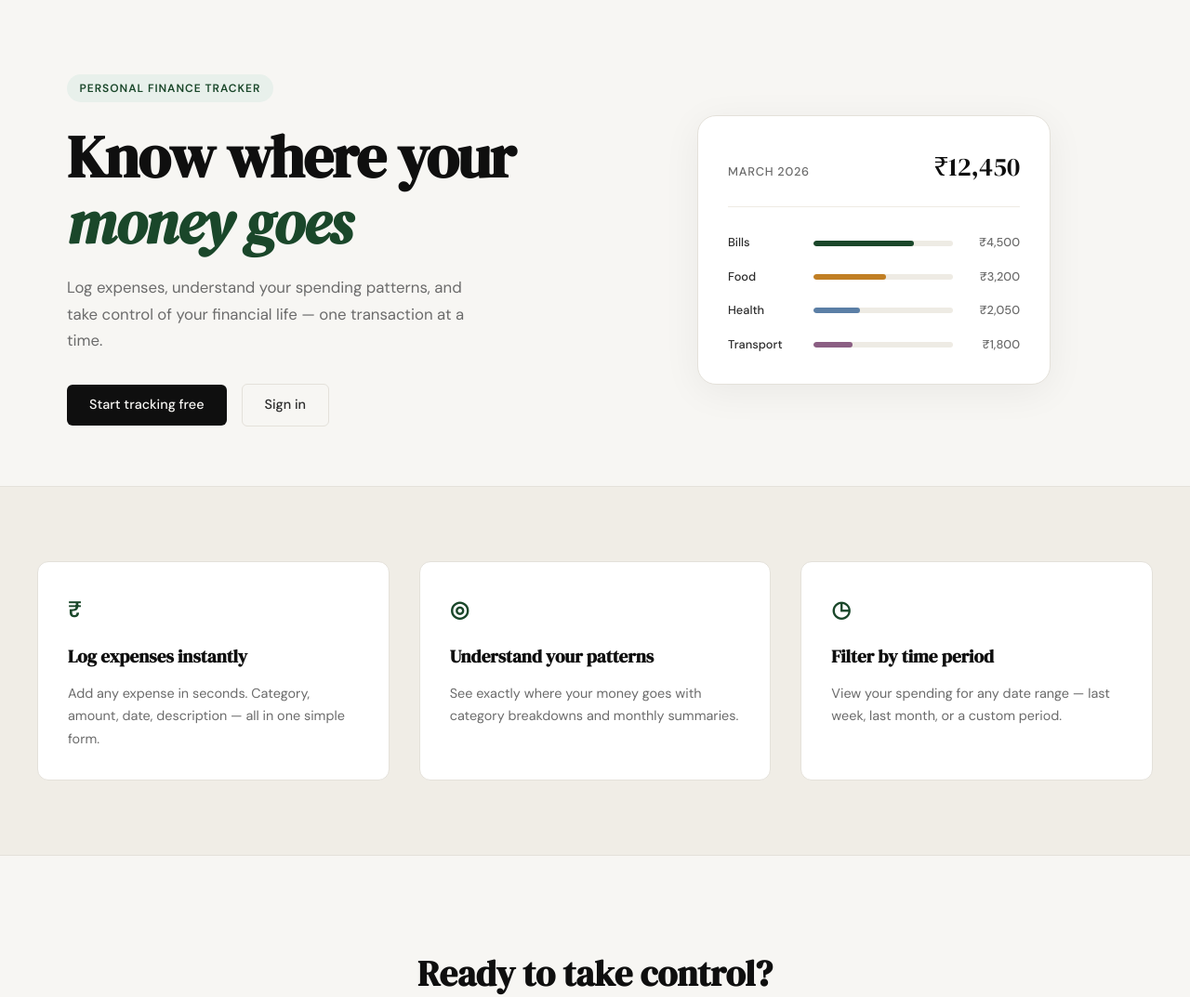
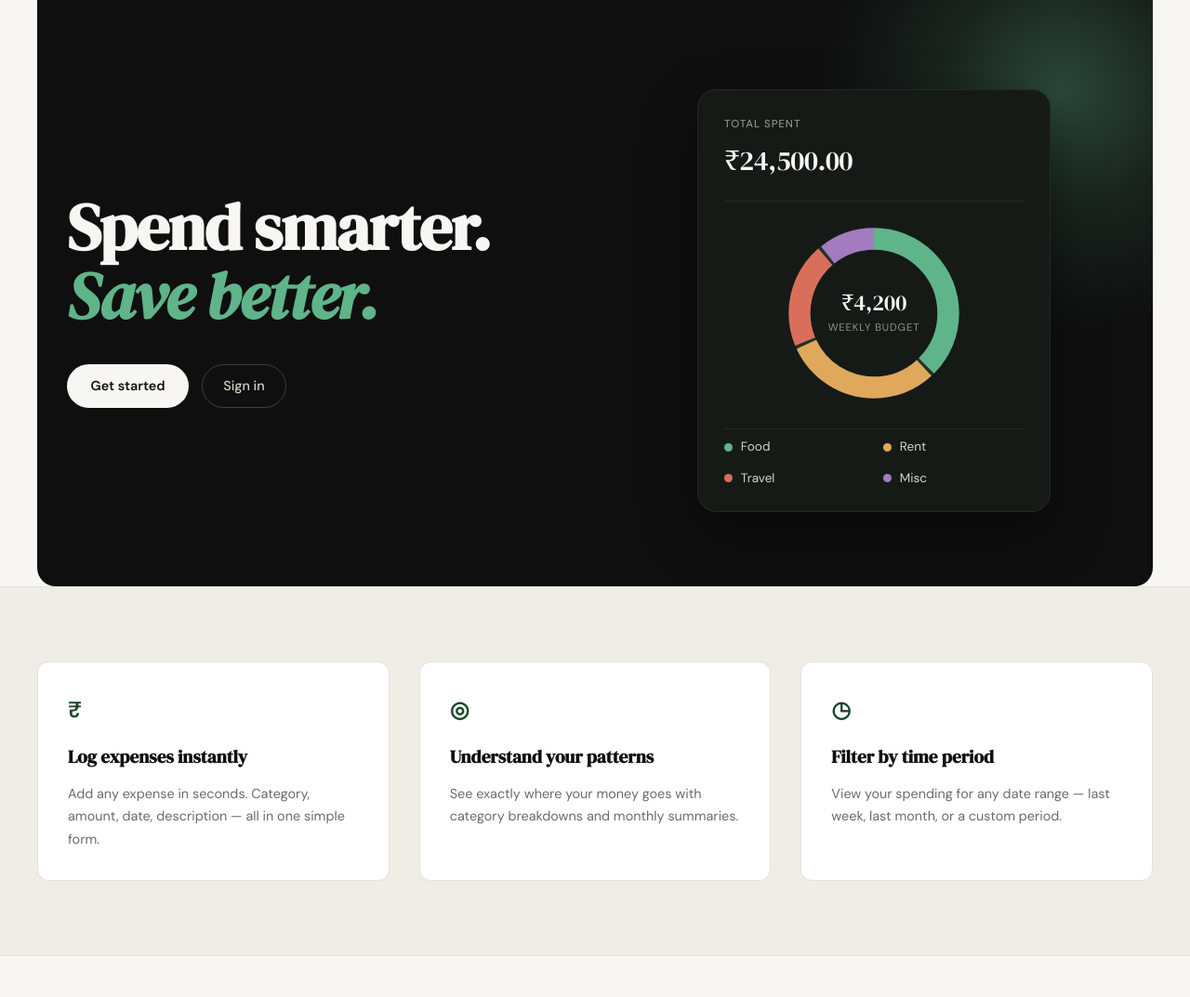
Before and after one commit to Ganesh2992/spendly, a Flask app: page / in a window 1280 px wide. Shown: the part 61-1134 px from the top of the page at 93% size. Run offline with Flask 3, Linux system fonts and the light colour scheme.

```diff
--- a/static/css/style.css
+++ b/static/css/style.css
@@ -124,54 +124,85 @@ a { color: inherit; text-decoration: none; }
 /* ------------------------------------------------------------------ */
 
 .hero {
-    padding: 5rem 2rem 4rem;
+    position: relative;
+    padding: 6rem 2rem 5rem;
     display: grid;
     grid-template-columns: 1fr 1fr;
     gap: 4rem;
     align-items: center;
     max-width: var(--max-width);
     margin: 0 auto;
+    background: var(--ink);
+    color: #f4f1ea;
+    overflow: hidden;
+    border-radius: 0 0 var(--radius-lg) var(--radius-lg);
 }
 
-.hero-badge {
-    display: inline-block;
-    background: var(--accent-light);
-    color: var(--accent);
-    font-size: 0.75rem;
-    font-weight: 600;
-    letter-spacing: 0.08em;
-    text-transform: uppercase;
-    padding: 0.35rem 0.85rem;
-    border-radius: 999px;
-    margin-bottom: 1.5rem;
+.hero::before {
+    content: "";
+    position: absolute;
+    top: -160px;
+    right: -160px;
+    width: 520px;
+    height: 520px;
+    background: radial-gradient(circle at center,
+                rgba(95, 180, 138, 0.35) 0%,
+                rgba(95, 180, 138, 0.12) 35%,
+                rgba(95, 180, 138, 0) 70%);
+    pointer-events: none;
+}
+
+.hero-inner {
+    position: relative;
+    z-index: 1;
 }
 
 .hero-title {
     font-family: var(--font-display);
-    font-size: clamp(2.5rem, 5vw, 4rem);
-    line-height: 1.1;
+    font-size: clamp(2.75rem, 5.5vw, 4.5rem);
+    line-height: 1.05;
     letter-spacing: -0.02em;
-    color: var(--ink);
-    margin-bottom: 1.25rem;
+    color: #f7f6f3;
+    margin-bottom: 2.25rem;
 }
 
 .hero-title em {
     font-style: italic;
-    color: var(--accent);
-}
-
-.hero-subtitle {
-    font-size: 1.05rem;
-    color: var(--ink-muted);
-    line-height: 1.7;
-    max-width: 460px;
-    margin-bottom: 2rem;
+    color: #5fb48a;
 }
 
 .hero-actions {
+    position: relative;
+    z-index: 1;
     display: flex;
-    gap: 1rem;
+    gap: 0.85rem;
     align-items: center;
+}
+
+.hero .btn-primary {
+    background: #f7f6f3;
+    color: var(--ink);
+    padding: 0.75rem 1.6rem;
+    border-radius: 999px;
+    font-weight: 600;
+}
+
+.hero .btn-primary:hover {
+    background: #5fb48a;
+    color: var(--ink);
+}
+
+.hero .btn-ghost {
+    background: transparent;
+    color: #d6d2c7;
+    padding: 0.7rem 1.4rem;
+    border-radius: 999px;
+    border: 1px solid rgba(247, 246, 243, 0.2);
+}
+
+.hero .btn-ghost:hover {
+    border-color: rgba(247, 246, 243, 0.5);
+    color: #f7f6f3;
 }
 
 /* ------------------------------------------------------------------ */
@@ -179,82 +210,118 @@ a { color: inherit; text-decoration: none; }
 /* ------------------------------------------------------------------ */
 
 .hero-visual {
+    position: relative;
+    z-index: 1;
     display: flex;
     justify-content: center;
 }
 
 .mock-card {
-    background: var(--paper-card);
-    border: 1px solid var(--border);
+    background: #161a17;
+    border: 1px solid #232927;
     border-radius: var(--radius-lg);
-    padding: 2rem;
+    padding: 1.75rem 1.75rem 1.5rem;
     width: 100%;
     max-width: 380px;
-    box-shadow: 0 8px 40px rgba(0,0,0,0.06);
+    box-shadow: 0 24px 60px rgba(0, 0, 0, 0.45);
 }
 
 .mock-card-header {
     display: flex;
-    justify-content: space-between;
-    align-items: baseline;
-    margin-bottom: 1.75rem;
+    flex-direction: column;
+    gap: 0.35rem;
+    margin-bottom: 1.25rem;
     padding-bottom: 1.25rem;
-    border-bottom: 1px solid var(--border-soft);
+    border-bottom: 1px solid #232927;
 }
 
 .mock-label {
-    font-size: 0.8rem;
+    font-size: 0.72rem;
     font-weight: 500;
-    color: var(--ink-muted);
+    color: #8a948f;
     text-transform: uppercase;
-    letter-spacing: 0.06em;
+    letter-spacing: 0.08em;
 }
 
 .mock-total {
     font-family: var(--font-display);
-    font-size: 1.75rem;
-    color: var(--ink);
+    font-size: 1.85rem;
+    color: #f7f6f3;
+    letter-spacing: -0.01em;
 }
 
-.mock-bars { display: flex; flex-direction: column; gap: 1rem; }
-
-.mock-bar-row {
-    display: grid;
-    grid-template-columns: 80px 1fr 60px;
-    align-items: center;
-    gap: 0.75rem;
+.donut-wrap {
+    position: relative;
+    width: 200px;
+    height: 200px;
+    margin: 0.5rem auto 1.5rem;
 }
 
-.mock-cat {
-    font-size: 0.8rem;
-    font-weight: 500;
-    color: var(--ink-soft);
+.donut {
+    width: 100%;
+    height: 100%;
+    display: block;
+    transform: rotate(0deg);
 }
 
-.mock-bar-track {
-    height: 6px;
-    background: var(--border-soft);
-    border-radius: 999px;
-    overflow: hidden;
+.donut circle {
+    stroke-linecap: butt;
 }
 
-.mock-bar {
-    height: 100%;
-    background: var(--accent);
-    border-radius: 999px;
-    transition: width 0.6s ease;
+.donut-center {
+    position: absolute;
+    inset: 0;
+    display: flex;
+    flex-direction: column;
+    align-items: center;
+    justify-content: center;
+    text-align: center;
+    pointer-events: none;
 }
 
-.mock-bar-2 { background: var(--accent-2); }
-.mock-bar-3 { background: #5b7fa6; }
-.mock-bar-4 { background: #8b5e83; }
+.donut-amt {
+    font-family: var(--font-display);
+    font-size: 1.5rem;
+    color: #f7f6f3;
+    line-height: 1.1;
+}
 
-.mock-amt {
-    font-size: 0.8rem;
-    font-weight: 500;
-    color: var(--ink-muted);
-    text-align: right;
+.donut-sub {
+    font-size: 0.7rem;
+    color: #8a948f;
+    text-transform: uppercase;
+    letter-spacing: 0.08em;
+    margin-top: 0.25rem;
 }
+
+.donut-legend {
+    display: grid;
+    grid-template-columns: 1fr 1fr;
+    gap: 0.75rem 1.25rem;
+    padding-top: 0.5rem;
+    border-top: 1px solid #232927;
+    margin-top: 0.25rem;
+}
+
+.legend-item {
+    display: flex;
+    align-items: center;
+    gap: 0.55rem;
+    font-size: 0.85rem;
+    color: #cfd5d0;
+}
+
+.legend-dot {
+    width: 9px;
+    height: 9px;
+    border-radius: 999px;
+    flex-shrink: 0;
+}
+
+.legend-food  { background: #5fb48a; }
+.legend-rent  { background: #e0a85b; }
+.legend-travel { background: #d96f5a; }
+.legend-misc  { background: #a37bbf; }
 
 /* ------------------------------------------------------------------ */
 /* Buttons                                                             */
--- a/templates/landing.html
+++ b/templates/landing.html
@@ -6,56 +6,47 @@
 
 <section class="hero">
     <div class="hero-inner">
-        <div class="hero-badge">Personal Finance Tracker</div>
         <h1 class="hero-title">
-            Know where your<br>
-            <em>money goes</em>
+            Spend smarter.<br>
+            <em>Save better.</em>
         </h1>
-        <p class="hero-subtitle">
-            Log expenses, understand your spending patterns,
-            and take control of your financial life —
-            one transaction at a time.
-        </p>
         <div class="hero-actions">
-            <a href="{{ url_for('register') }}" class="btn-primary">Start tracking free</a>
+            <a href="{{ url_for('register') }}" class="btn-primary">Get started</a>
             <a href="{{ url_for('login') }}" class="btn-ghost">Sign in</a>
         </div>
     </div>
     <div class="hero-visual">
         <div class="mock-card">
             <div class="mock-card-header">
-                <span class="mock-label">March 2026</span>
-                <span class="mock-total">₹12,450</span>
+                <span class="mock-label">Total spent</span>
+                <span class="mock-total">₹24,500.00</span>
             </div>
-            <div class="mock-bars">
-                <div class="mock-bar-row">
-                    <span class="mock-cat">Bills</span>
-                    <div class="mock-bar-track">
-                        <div class="mock-bar" style="width: 72%"></div>
-                    </div>
-                    <span class="mock-amt">₹4,500</span>
+            <div class="donut-wrap">
+                <svg class="donut" viewBox="0 0 120 120" aria-hidden="true">
+                    <circle cx="60" cy="60" r="48" fill="none" stroke="#1f3327" stroke-width="14"/>
+                    <circle cx="60" cy="60" r="48" fill="none" stroke="#5fb48a" stroke-width="14"
+                            stroke-dasharray="113 301" stroke-dashoffset="0"
+                            transform="rotate(-90 60 60)"/>
+                    <circle cx="60" cy="60" r="48" fill="none" stroke="#e0a85b" stroke-width="14"
+                            stroke-dasharray="90 301" stroke-dashoffset="-115"
+                            transform="rotate(-90 60 60)"/>
+                    <circle cx="60" cy="60" r="48" fill="none" stroke="#d96f5a" stroke-width="14"
+                            stroke-dasharray="60 301" stroke-dashoffset="-207"
+                            transform="rotate(-90 60 60)"/>
+                    <circle cx="60" cy="60" r="48" fill="none" stroke="#a37bbf" stroke-width="14"
+                            stroke-dasharray="36 301" stroke-dashoffset="-269"
+                            transform="rotate(-90 60 60)"/>
+                </svg>
+                <div class="donut-center">
+                    <span class="donut-amt">₹4,200</span>
+                    <span class="donut-sub">weekly budget</span>
                 </div>
-                <div class="mock-bar-row">
-                    <span class="mock-cat">Food</span>
-                    <div class="mock-bar-track">
-                        <div class="mock-bar mock-bar-2" style="width: 52%"></div>
-                    </div>
-                    <span class="mock-amt">₹3,200</span>
-                </div>
-                <div class="mock-bar-row">
-                    <span class="mock-cat">Health</span>
-                    <div class="mock-bar-track">
-                        <div class="mock-bar mock-bar-3" style="width: 33%"></div>
-                    </div>
-                    <span class="mock-amt">₹2,050</span>
-                </div>
-                <div class="mock-bar-row">
-                    <span class="mock-cat">Transport</span>
-                    <div class="mock-bar-track">
-                        <div class="mock-bar mock-bar-4" style="width: 28%"></div>
-                    </div>
-                    <span class="mock-amt">₹1,800</span>
-                </div>
+            </div>
+            <div class="donut-legend">
+                <div class="legend-item"><span class="legend-dot legend-food"></span>Food</div>
+                <div class="legend-item"><span class="legend-dot legend-rent"></span>Rent</div>
+                <div class="legend-item"><span class="legend-dot legend-travel"></span>Travel</div>
+                <div class="legend-item"><span class="legend-dot legend-misc"></span>Misc</div>
             </div>
         </div>
     </div>
```
Also changed, not shown: file.txt (+22 -4 lines).
